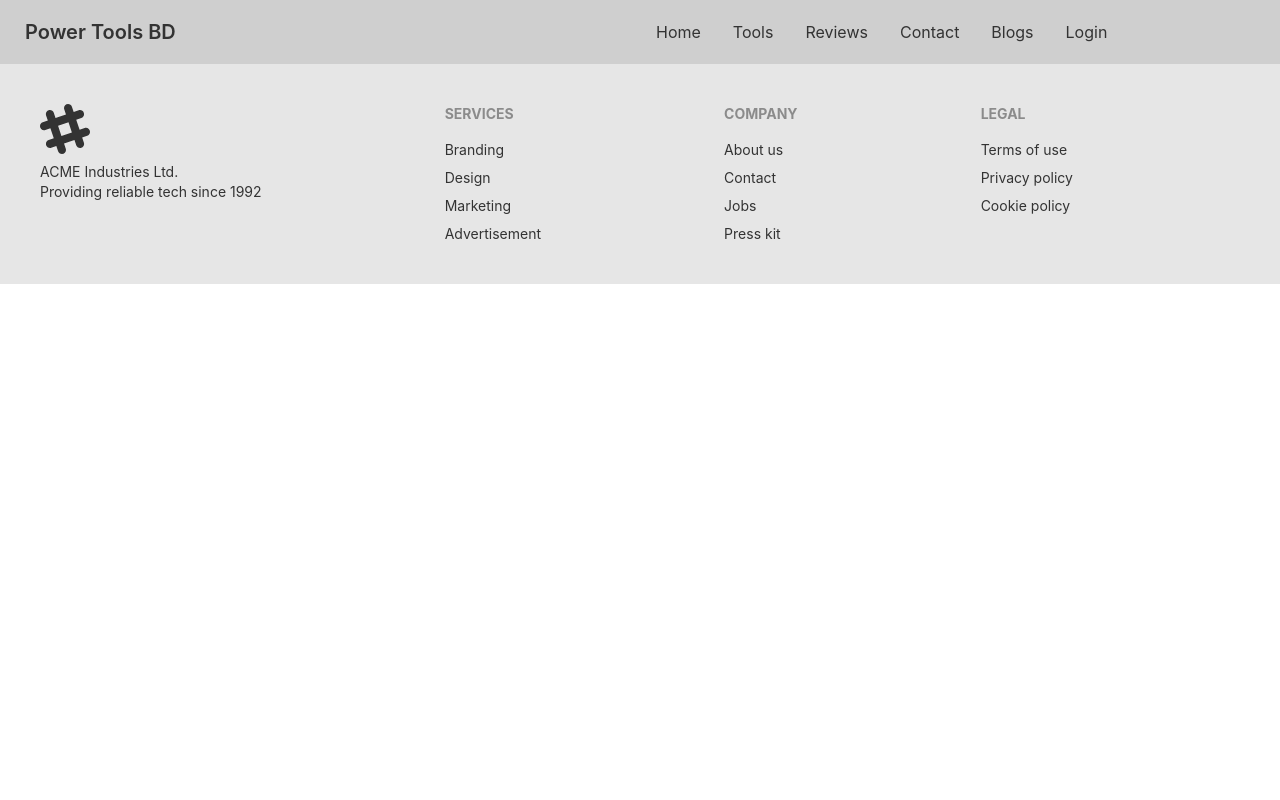
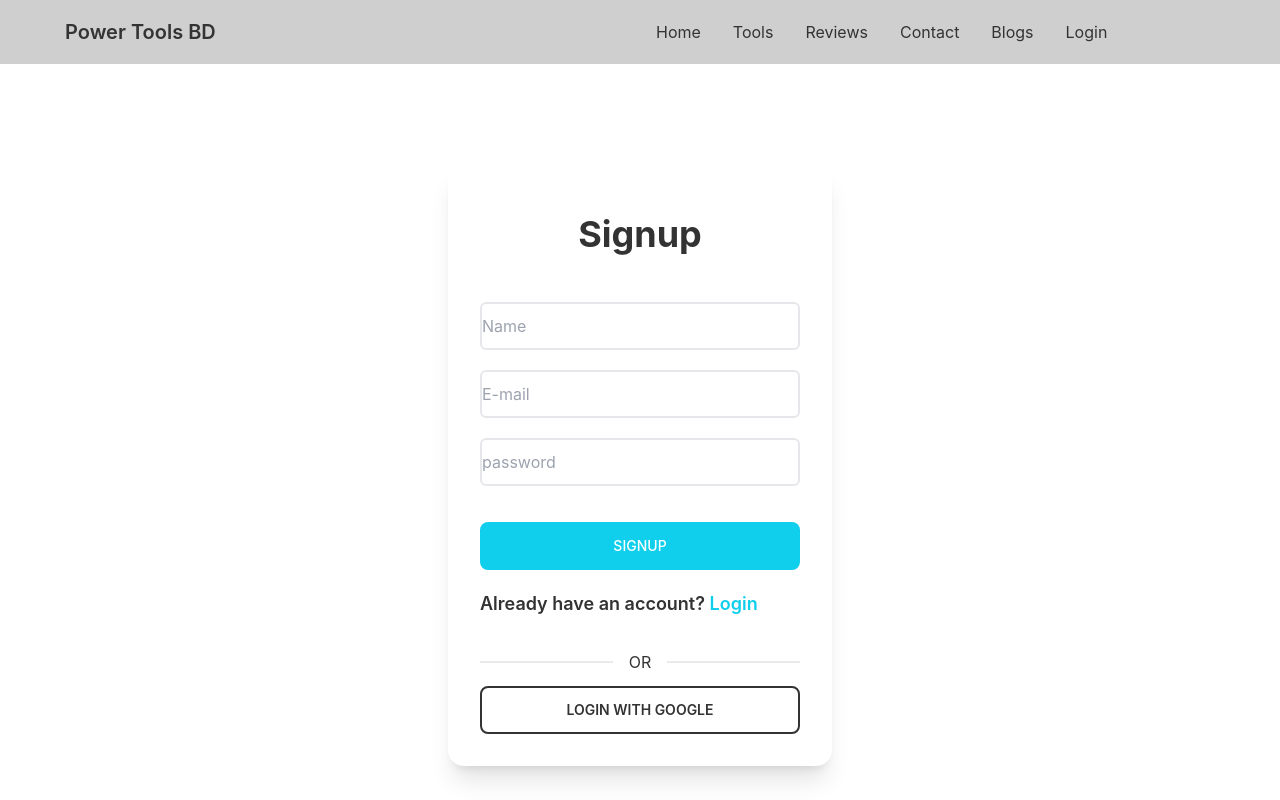
Before and after one commit to mdsujan-mridha/Power-toolsBD, a React (Create React App) app: page /register in a window 1280 px wide. Shown: the top 800 px of the page. Built offline with nearby package versions, Linux system fonts and the light colour scheme.

Commit message:
login and register page create

```diff
--- a/package.json
+++ b/package.json
@@ -7,8 +7,10 @@
     "@testing-library/react": "^13.2.0",
     "@testing-library/user-event": "^13.5.0",
     "daisyui": "^2.15.1",
+    "firebase": "^9.8.1",
     "react": "^18.1.0",
     "react-dom": "^18.1.0",
+    "react-firebase-hooks": "^5.0.3",
     "react-router-dom": "^6.3.0",
     "react-scripts": "5.0.1",
     "web-vitals": "^2.1.4"
--- a/src/App.js
+++ b/src/App.js
@@ -4,15 +4,21 @@ import { Route, Routes } from 'react-router-dom';
 import Home from './Pages/Shared/Home/Home';
 import Navbar from './Pages/Shared/NavBar/Navbar';
 import Footer from './Pages/Shared/Footer/Footer';
+import Products from './Pages/Components/Products/Products';
+import Login from './Pages/Authentication/Login';
+import Register from './Pages/Authentication/Register';
 
 function App() {
   return (
     <div>
-         <Navbar></Navbar>
-         <Routes>
-           <Route path='/' element={<Home></Home>}></Route>
-           <Route path='/home' element={<Home></Home>}></Route>
-         </Routes>
+      <Navbar></Navbar>
+      <Routes>
+        <Route path='/' element={<Home></Home>}></Route>
+        <Route path='/home' element={<Home></Home>}></Route>
+        <Route path='products' element={<Products></Products>}></Route>
+        <Route path='login' element={<Login></Login>}></Route>
+        <Route path='register' element={<Register></Register>}></Route>
+      </Routes>
       <Footer></Footer>
     </div>
   );
--- /dev/null
+++ b/src/Pages/Authentication/Login.js
@@ -0,0 +1,32 @@
+import React from 'react';
+import { Link } from 'react-router-dom';
+import SocialLogin from './SocialLogin';
+
+
+const Login = () => {
+    return (
+        <div className='flex justify-center items-center h-screen'>
+            <div class="card w-96 bg-base-100 shadow-xl">
+                <div class="card-body items-center">
+                    <h2 class=" text-center font-bold text-4xl"> Login  </h2>
+                    <div className='mt-10'>
+                        <form>
+                            <input className='border-2 w-full rounded-md h-12 mt-5' type="email" name="email" id="1" />
+                            <input className='border-2 w-full rounded-md h-12 mt-5' type="password" name="password" id="2" />
+                            <button className='mt-5 text-primary font-semibold text-md'> Forgot Password? </button>
+                            <input type="submit" className='btn btn-primary text-white w-full max-w-full text-white-100 font-medium mt-9 border-2' value="Login" />
+                            <p className='my-5 font-semibold text-md'>New in Power ToolsBD? <button className='text-primary ml-3'> <Link to="/register"> Create an Account </Link> </button> </p>
+                        </form>
+                        <div class="flex flex-col w-full border-opacity-50">
+                            <div class="divider">OR</div>
+                            <SocialLogin></SocialLogin>
+                        </div>
+                    </div>
+
+                </div>
+            </div>
+        </div>
+    );
+};
+
+export default Login;
--- /dev/null
+++ b/src/Pages/Authentication/Register.js
@@ -0,0 +1,33 @@
+import React from 'react';
+import { Link } from 'react-router-dom';
+import SocialLogin from './SocialLogin';
+
+const Register = () => {
+
+
+    return (
+        <div className='flex justify-center items-center h-screen'>
+            <div class="card w-96 bg-base-100 shadow-xl">
+                <div class="card-body">
+                    <h2 class="text-center text-4xl my-5 font-bold "> Signup </h2>
+                    <div>
+                        <form>
+
+                            <input className='border-2 w-full rounded-md h-12 mt-5' placeholder='Name' type="text" name="name" id="1" />
+                            <input className='border-2 w-full rounded-md h-12 mt-5' placeholder='E-mail' type="email" name="email" id="2" />
+                            <input className='border-2 w-full rounded-md h-12 mt-5' placeholder='password' type="password" name="password" id="3" />
+                            <input className='btn btn-primary text-white w-full max-w-full text-white-100 font-medium mt-9 border-2' type="submit" value="Signup" />
+                            <p className='my-5 text-lg font-semibold'>Already have an account? <Link className='text-primary' to="/login">Login </Link>  </p>
+                        </form>
+                        <div class="flex flex-col w-full border-opacity-50">
+                            <div class="divider">OR</div>
+                            <SocialLogin></SocialLogin>
+                        </div>
+                    </div>
+                </div>
+            </div>
+        </div>
+    );
+};
+
+export default Register;
--- /dev/null
+++ b/src/Pages/Authentication/SocialLogin.js
@@ -0,0 +1,14 @@
+import React from 'react';
+import { useSignInWithGoogle } from 'react-firebase-hooks/auth'
+import auth from '../../firebase.init';
+const SocialLogin = () => {
+    const [signInWithGoogle, user, loading, error] = useSignInWithGoogle(auth);
+
+    return (
+        <div>
+            <button className='btn btn-outline btn-accets border-2 w-full' onClick={()=> signInWithGoogle()}> Login With Google </button>
+        </div>
+    );
+};
+
+export default SocialLogin;
--- a/src/Pages/Components/Products/Products.js
+++ b/src/Pages/Components/Products/Products.js
@@ -12,7 +12,7 @@ const Products = () => {
         //  console.log(products);
     }  ,[])
     return (
-        <div>
+        <div className='px-12 mx-12'>
             <h1 className='text-center text-6xl font-bold pb-10'>  Our Tools </h1>
             <div className='grid grid-cols-1 md:grid-cols-2 lg:grid-cols-3 gap-8 pb-10 mb-10 mt-5'>
             {
--- a/src/Pages/Components/Upcoming/Upcoming.js
+++ b/src/Pages/Components/Upcoming/Upcoming.js
@@ -10,8 +10,8 @@ const Upcoming = () => {
                 <div class="hero-content flex-col lg:flex-row">
                     <img src="https://i.ibb.co/ZNvVKLW/upcoming.jpg" class=" max-w-sm lg:max-w-xl max-h-80 rounded-lg shadow-2xl" />
                     <div className='mx-5'>
-                        <h1 class="text-5xl font-bold">Box Office News!</h1>
-                        <p class="py-6">Provident cupiditate voluptatem et in. Quaerat fugiat ut assumenda excepturi exercitationem quasi. In deleniti eaque aut repudiandae et a id nisi.</p>
+                        <h1 class="text-5xl font-bold"> Gear box </h1>
+                        <p class="py-6"> The purpose of a gearbox is to increase or reduce speed. As a result, torque output will be the inverse of the speed function. If the enclosed drive is a speed reducer (speed output is less than speed input), the torque output will increase; if the drive increases speed, the torque output will decrease. </p>
                         <button class="btn btn-primary"> Pre-Order Now </button>
                     </div>
                 </div>
--- /dev/null
+++ b/src/Pages/Components/Whyus/Whyus.js
@@ -0,0 +1,23 @@
+import React from 'react';
+
+const Whyus = () => {
+
+    const bg = `https://i.ibb.co/4MCwkx2/AAC.jpg`;
+    return (
+        <div className='mb-28'>
+
+            <div class="hero min-h-screen" style={{ background: `url(${bg})` }}>
+                <div class="hero-overlay bg-opacity-60"></div>
+                <div class="hero-content text-center text-neutral-content">
+                    <div class="max-w-md">
+                        <h1 class="mb-5 text-5xl font-bold">Hello there</h1>
+                        <p class="mb-5">Provident cupiditate voluptatem et in. Quaerat fugiat ut assumenda excepturi exercitationem quasi. In deleniti eaque aut repudiandae et a id nisi.</p>
+                        <button class="btn btn-primary">Get Started</button>
+                    </div>
+                </div>
+            </div>
+        </div>
+    );
+};
+
+export default Whyus;
--- a/src/Pages/Shared/Footer/Footer.js
+++ b/src/Pages/Shared/Footer/Footer.js
@@ -3,7 +3,7 @@ import React from 'react';
 const Footer = () => {
     return (
 
-        <footer class="footer p-10 bg-base-200 text-base-content">
+        <footer class="mt-10 px-12 footer p-10 bg-base-200 text-base-content">
         <div>
           <svg width="50" height="50" viewBox="0 0 24 24" xmlns="http://www.w3.org/2000/svg" fill-rule="evenodd" clip-rule="evenodd" class="fill-current"><path d="M22.672 15.226l-2.432.811.841 2.515c.33 1.019-.209 2.127-1.23 2.456-1.15.325-2.148-.321-2.463-1.226l-.84-2.518-5.013 1.677.84 2.517c.391 1.203-.434 2.542-1.831 2.542-.88 0-1.601-.564-1.86-1.314l-.842-2.516-2.431.809c-1.135.328-2.145-.317-2.463-1.229-.329-1.018.211-2.127 1.231-2.456l2.432-.809-1.621-4.823-2.432.808c-1.355.384-2.558-.59-2.558-1.839 0-.817.509-1.582 1.327-1.846l2.433-.809-.842-2.515c-.33-1.02.211-2.129 1.232-2.458 1.02-.329 2.13.209 2.461 1.229l.842 2.515 5.011-1.677-.839-2.517c-.403-1.238.484-2.553 1.843-2.553.819 0 1.585.509 1.85 1.326l.841 2.517 2.431-.81c1.02-.33 2.131.211 2.461 1.229.332 1.018-.21 2.126-1.23 2.456l-2.433.809 1.622 4.823 2.433-.809c1.242-.401 2.557.484 2.557 1.838 0 .819-.51 1.583-1.328 1.847m-8.992-6.428l-5.01 1.675 1.619 4.828 5.011-1.674-1.62-4.829z"></path></svg>
           <p>ACME Industries Ltd.<br/>Providing reliable tech since 1992</p>
--- a/src/Pages/Shared/Home/Home.js
+++ b/src/Pages/Shared/Home/Home.js
@@ -1,14 +1,16 @@
 import React from 'react';
 import Products from '../../Components/Products/Products';
 import Upcoming from '../../Components/Upcoming/Upcoming';
+import Whyus from '../../Components/Whyus/Whyus';
 import Banner from './Banner';
 
 const Home = () => {
     return (
-        <div className='px-12 mx-12'>
+        <div>
             <Banner></Banner>
             <Products></Products>
             <Upcoming></Upcoming>
+            <Whyus></Whyus>
         </div>
     );
 };
--- a/src/Pages/Shared/NavBar/Navbar.js
+++ b/src/Pages/Shared/NavBar/Navbar.js
@@ -4,14 +4,14 @@ import { Link } from 'react-router-dom';
 const Navbar = () => {
     const menuItem = <>
         <li><Link to="/home"> Home </Link></li>
-        <li><Link to="/Tools"> Tools </Link></li>
+        <li><Link to="/products"> Tools </Link></li>
         <li><Link to="/Reviews"> Reviews </Link></li>
         <li><Link to="/Contact"> Contact </Link></li>
         <li><Link to="/Blogs"> Blogs </Link></li>
-        <li><Link to="/Login"> Login </Link></li>
+        <li><Link to="login"> Login </Link></li>
     </>
     return (
-        <div class="navbar bg-base-300">
+        <div class=" px-12 navbar bg-base-300">
             <div class="navbar-start">
                 <div class="dropdown">
                     <label tabindex="0" class="btn btn-ghost lg:hidden">
--- /dev/null
+++ b/src/firebase.init.js
@@ -0,0 +1,20 @@
+// Import the functions you need from the SDKs you need
+import { initializeApp } from "firebase/app";
+import { getAuth } from "firebase/auth";
+// TODO: Add SDKs for Firebase products that you want to use
+// https://firebase.google.com/docs/web/setup#available-libraries
+
+// Your web app's Firebase configuration
+const firebaseConfig = {
+  apiKey: "AIzaSyBL9ehWXTOVUBmqG9lMkUB11VbfGXs33Mc",
+  authDomain: "power-toolsbd.firebaseapp.com",
+  projectId: "power-toolsbd",
+  storageBucket: "power-toolsbd.appspot.com",
+  messagingSenderId: "226843516483",
+  appId: "1:226843516483:web:eab4154ecdc3f9cbbdfef6"
+};
+
+// Initialize Firebase
+const app = initializeApp(firebaseConfig);
+const auth = getAuth(app);
+export default auth;
```
Also changed, not shown: 1 other file (tests, documents, lock files or other folders).
